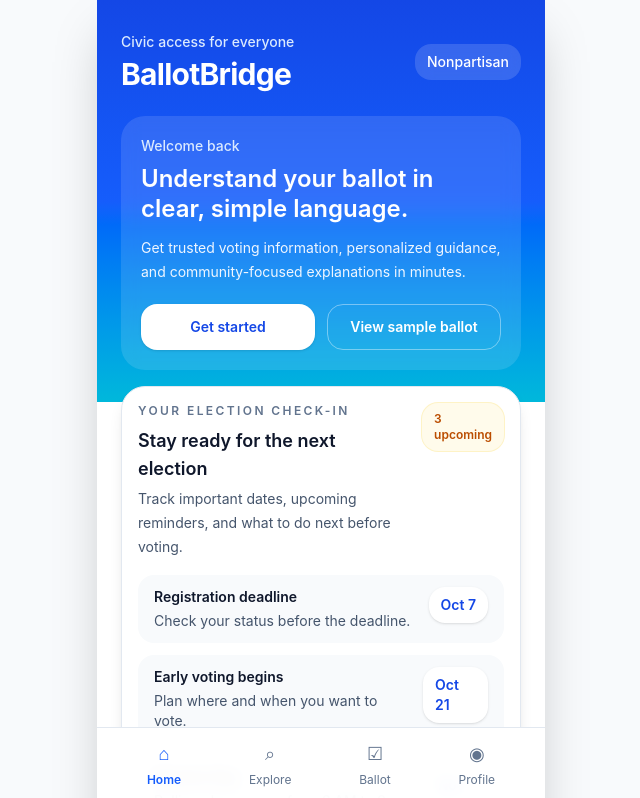
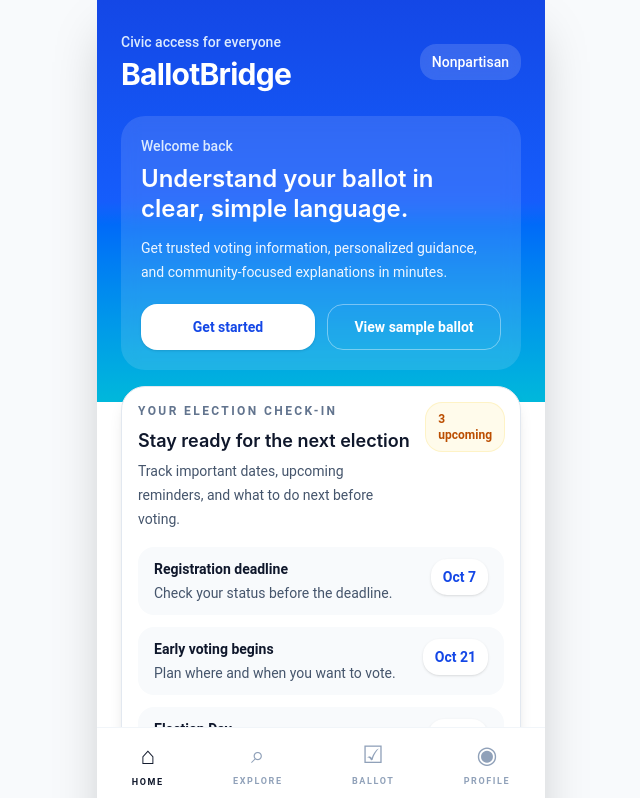
Before and after one commit to TimLi1250/YHack2026, a React (Vite) app in the folder frontend/: page / in a window 1280 px wide. Shown: the top 798 px of the page, without its empty margins (319-959 px from the left). Built offline with nearby package versions, Linux system fonts and the light colour scheme.

Commit message:
profiles done

```diff
--- a/frontend/src/ballot.tsx
+++ b/frontend/src/ballot.tsx
@@ -1,4 +1,8 @@
 import type { UserProfile } from "./profile";
+
+const headingFontStyle = {
+  fontFamily: 'Inter, system-ui, -apple-system, BlinkMacSystemFont, "Segoe UI", sans-serif',
+};
 
 type BallotPageProps = {
   profile: UserProfile;
@@ -79,13 +83,18 @@ export default function BallotPage({
       : profile.state || profile.city || "your area";
 
   return (
-    <div className="min-h-screen bg-slate-50 text-slate-900">
+    <div
+      className="min-h-screen bg-slate-50 text-slate-900"
+      style={{ fontFamily: "Roboto, sans-serif" }}
+    >
       <div className="mx-auto flex min-h-screen max-w-md flex-col bg-white shadow-2xl">
         <div className="bg-gradient-to-b from-blue-700 via-blue-600 to-cyan-500 px-6 pb-8 pt-8 text-white">
           <div className="mb-6 flex items-center justify-between">
             <div>
               <p className="text-sm font-medium text-blue-100">Your voting plan</p>
-              <h1 className="mt-1 text-3xl font-bold tracking-tight">Ballot hub</h1>
+              <h1 className="mt-1 text-3xl font-bold tracking-tight" style={headingFontStyle}>
+                Ballot hub
+              </h1>
             </div>
             <button
               type="button"
@@ -98,7 +107,7 @@ export default function BallotPage({
 
           <div className="rounded-3xl bg-white/12 p-5 backdrop-blur">
             <p className="text-sm font-medium text-blue-100">Plan before Election Day</p>
-            <h2 className="mt-2 text-2xl font-semibold leading-tight">
+            <h2 className="mt-2 text-2xl font-semibold leading-tight" style={headingFontStyle}>
               Check readiness, find polling places, and request your ballot in one view.
             </h2>
             <p className="mt-3 text-sm leading-6 text-blue-50">
@@ -115,7 +124,7 @@ export default function BallotPage({
                 <p className="text-xs font-semibold uppercase tracking-[0.2em] text-slate-500">
                   Am I ready to vote?
                 </p>
-                <h3 className="mt-2 text-lg font-semibold text-slate-900">
+                <h3 className="mt-2 text-lg font-semibold text-slate-900" style={headingFontStyle}>
                   Quick readiness check
                 </h3>
                 <p className="mt-1 text-sm leading-6 text-slate-600">
@@ -155,7 +164,7 @@ export default function BallotPage({
                 <p className="text-xs font-semibold uppercase tracking-[0.2em] text-slate-500">
                   Polling locations
                 </p>
-                <h3 className="mt-2 text-lg font-semibold text-slate-900">
+                <h3 className="mt-2 text-lg font-semibold text-slate-900" style={headingFontStyle}>
                   Places near {locationLabel}
                 </h3>
                 <p className="mt-1 text-sm leading-6 text-slate-600">
@@ -195,7 +204,7 @@ export default function BallotPage({
             <div className="flex items-start justify-between gap-4">
               <div>
                 <p className="text-sm font-semibold text-emerald-700">Request your ballot</p>
-                <h4 className="mt-1 text-lg font-semibold text-slate-900">
+                <h4 className="mt-1 text-lg font-semibold text-slate-900" style={headingFontStyle}>
                   Vote by mail if that works better for you
                 </h4>
                 <p className="mt-2 text-sm leading-6 text-slate-700">
@@ -238,40 +247,42 @@ export default function BallotPage({
         </div>
 
         <div className="pointer-events-none fixed inset-x-0 bottom-0 z-50">
-          <div className="pointer-events-auto mx-auto flex w-full max-w-md items-center justify-around border-t border-slate-200 bg-white/95 px-4 py-3 backdrop-blur">
+          <nav className="pointer-events-auto mx-auto max-w-md border-t border-slate-100 bg-white">
+          <div className="mx-auto flex h-[4.5rem] max-w-md items-center justify-around">
           <button
             type="button"
             onClick={onOpenHome}
-            className="flex flex-col items-center gap-1 text-xs text-slate-500 transition hover:text-blue-600"
+            className="flex flex-col items-center gap-1 px-4 py-2 text-slate-400 transition-colors hover:text-slate-600"
           >
-            <span className="text-lg">⌂</span>
-            Home
+            <span className="text-xl sm:text-2xl">⌂</span>
+            <span className="text-[9px] font-bold uppercase tracking-[0.18em]">Home</span>
           </button>
           <button
             type="button"
             onClick={onOpenExplore}
-            className="flex flex-col items-center gap-1 text-xs text-slate-500 transition hover:text-blue-600"
+            className="flex flex-col items-center gap-1 px-4 py-2 text-slate-400 transition-colors hover:text-slate-600"
           >
-            <span className="text-lg">⌕</span>
-            Explore
+            <span className="text-xl sm:text-2xl">⌕</span>
+            <span className="text-[9px] font-bold uppercase tracking-[0.18em]">Explore</span>
           </button>
           <button
             type="button"
             onClick={onOpenBallot}
-            className="flex flex-col items-center gap-1 text-xs font-semibold text-blue-600"
+            className="flex flex-col items-center gap-1 px-4 py-2 text-[#0F172A]"
           >
-            <span className="text-lg">☑</span>
-            Ballot
+            <span className="text-xl sm:text-2xl">☑</span>
+            <span className="text-[9px] font-bold uppercase tracking-[0.18em]">Ballot</span>
           </button>
           <button
             type="button"
             onClick={onOpenProfile}
-            className="flex flex-col items-center gap-1 text-xs text-slate-500 transition hover:text-blue-600"
+            className="flex flex-col items-center gap-1 px-4 py-2 text-slate-400 transition-colors hover:text-slate-600"
           >
-            <span className="text-lg">◉</span>
-            Profile
+            <span className="text-xl sm:text-2xl">◉</span>
+            <span className="text-[9px] font-bold uppercase tracking-[0.18em]">Profile</span>
           </button>
         </div>
+          </nav>
         </div>
       </div>
     </div>
--- a/frontend/src/explore.tsx
+++ b/frontend/src/explore.tsx
@@ -1,5 +1,9 @@
 import { useMemo, useState } from "react";
 import type { UserProfile } from "./profile";
+
+const headingFontStyle = {
+  fontFamily: 'Inter, system-ui, -apple-system, BlinkMacSystemFont, "Segoe UI", sans-serif',
+};
 
 type ExplorePageProps = {
   profile: UserProfile;
@@ -70,13 +74,18 @@ export default function ExplorePage({
   };
 
   return (
-    <div className="min-h-screen bg-slate-50 text-slate-900">
+    <div
+      className="min-h-screen bg-slate-50 text-slate-900"
+      style={{ fontFamily: "Roboto, sans-serif" }}
+    >
       <div className="mx-auto flex min-h-screen max-w-md flex-col bg-white shadow-2xl">
         <div className="bg-gradient-to-b from-blue-700 via-blue-600 to-cyan-500 px-6 pb-8 pt-8 text-white">
           <div className="mb-6 flex items-center justify-between">
             <div>
               <p className="text-sm font-medium text-blue-100">Ballot Q&A</p>
-              <h1 className="mt-1 text-3xl font-bold tracking-tight">Explore</h1>
+              <h1 className="mt-1 text-3xl font-bold tracking-tight" style={headingFontStyle}>
+                Explore
+              </h1>
             </div>
             <button
               type="button"
@@ -89,7 +98,7 @@ export default function ExplorePage({
 
           <div className="rounded-3xl bg-white/12 p-5 backdrop-blur">
             <p className="text-sm font-medium text-blue-100">Ask us anything about the ballot</p>
-            <h2 className="mt-2 text-2xl font-semibold leading-tight">
+            <h2 className="mt-2 text-2xl font-semibold leading-tight" style={headingFontStyle}>
               A chat-style assistant for voting questions and ballot explanations.
             </h2>
             <p className="mt-3 text-sm leading-6 text-blue-50">
@@ -105,7 +114,7 @@ export default function ExplorePage({
                 <p className="text-xs font-semibold uppercase tracking-[0.2em] text-slate-500">
                   Chat assistant
                 </p>
-                <h3 className="mt-2 text-lg font-semibold text-slate-900">
+                <h3 className="mt-2 text-lg font-semibold text-slate-900" style={headingFontStyle}>
                   Ask a ballot question
                 </h3>
                 <p className="mt-1 text-sm leading-6 text-slate-600">
@@ -176,7 +185,7 @@ export default function ExplorePage({
             <div className="flex items-start justify-between gap-4">
               <div>
                 <p className="text-sm font-semibold text-emerald-700">Better answers start here</p>
-                <h4 className="mt-1 text-lg font-semibold text-slate-900">
+                <h4 className="mt-1 text-lg font-semibold text-slate-900" style={headingFontStyle}>
                   Add your city and state for more relevant ballot guidance
                 </h4>
                 <p className="mt-2 text-sm leading-6 text-slate-700">
@@ -199,40 +208,42 @@ export default function ExplorePage({
         </div>
 
         <div className="pointer-events-none fixed inset-x-0 bottom-0 z-50">
-          <div className="pointer-events-auto mx-auto flex w-full max-w-md items-center justify-around border-t border-slate-200 bg-white/95 px-4 py-3 backdrop-blur">
+          <nav className="pointer-events-auto mx-auto max-w-md border-t border-slate-100 bg-white">
+          <div className="mx-auto flex h-[4.5rem] max-w-md items-center justify-around">
           <button
             type="button"
             onClick={onOpenHome}
-            className="flex flex-col items-center gap-1 text-xs text-slate-500 transition hover:text-blue-600"
+            className="flex flex-col items-center gap-1 px-4 py-2 text-slate-400 transition-colors hover:text-slate-600"
           >
-            <span className="text-lg">⌂</span>
-            Home
+            <span className="text-xl sm:text-2xl">⌂</span>
+            <span className="text-[9px] font-bold uppercase tracking-[0.18em]">Home</span>
           </button>
           <button
             type="button"
             onClick={onOpenExplore}
-            className="flex flex-col items-center gap-1 text-xs font-semibold text-blue-600"
+            className="flex flex-col items-center gap-1 px-4 py-2 text-[#0F172A]"
           >
-            <span className="text-lg">⌕</span>
-            Explore
+            <span className="text-xl sm:text-2xl">⌕</span>
+            <span className="text-[9px] font-bold uppercase tracking-[0.18em]">Explore</span>
           </button>
           <button
             type="button"
             onClick={onOpenBallot}
-            className="flex flex-col items-center gap-1 text-xs text-slate-500 transition hover:text-blue-600"
+            className="flex flex-col items-center gap-1 px-4 py-2 text-slate-400 transition-colors hover:text-slate-600"
           >
-            <span className="text-lg">☑</span>
-            Ballot
+            <span className="text-xl sm:text-2xl">☑</span>
+            <span className="text-[9px] font-bold uppercase tracking-[0.18em]">Ballot</span>
           </button>
           <button
             type="button"
             onClick={onOpenProfile}
-            className="flex flex-col items-center gap-1 text-xs text-slate-500 transition hover:text-blue-600"
+            className="flex flex-col items-center gap-1 px-4 py-2 text-slate-400 transition-colors hover:text-slate-600"
           >
-            <span className="text-lg">◉</span>
-            Profile
+            <span className="text-xl sm:text-2xl">◉</span>
+            <span className="text-[9px] font-bold uppercase tracking-[0.18em]">Profile</span>
           </button>
         </div>
+          </nav>
         </div>
       </div>
     </div>
--- a/frontend/src/homepage.tsx
+++ b/frontend/src/homepage.tsx
@@ -3,6 +3,10 @@ type VotingAssistantHomepageProps = {
   onOpenExplore: () => void;
   onOpenBallot: () => void;
   onOpenHome: () => void;
+};
+
+const headingFontStyle = {
+  fontFamily: 'Inter, system-ui, -apple-system, BlinkMacSystemFont, "Segoe UI", sans-serif',
 };
 
 export default function VotingAssistantHomepage({
@@ -48,13 +52,18 @@ export default function VotingAssistantHomepage({
   ];
 
   return (
-    <div className="min-h-screen bg-slate-50 text-slate-900">
+    <div
+      className="min-h-screen bg-slate-50 text-slate-900"
+      style={{ fontFamily: "Roboto, sans-serif" }}
+    >
       <div className="mx-auto flex min-h-screen max-w-md flex-col bg-white shadow-2xl">
         <div className="bg-gradient-to-b from-blue-700 via-blue-600 to-cyan-500 px-6 pb-8 pt-8 text-white">
           <div className="mb-6 flex items-center justify-between">
             <div>
               <p className="text-sm font-medium text-blue-100">Civic access for everyone</p>
-              <h1 className="mt-1 text-3xl font-bold tracking-tight">BallotBridge</h1>
+              <h1 className="mt-1 text-3xl font-bold tracking-tight" style={headingFontStyle}>
+                BallotBridge
+              </h1>
             </div>
             <div className="rounded-2xl bg-white/15 px-3 py-2 text-sm font-medium backdrop-blur">
               Nonpartisan
@@ -63,7 +72,7 @@ export default function VotingAssistantHomepage({
 
           <div className="rounded-3xl bg-white/12 p-5 backdrop-blur">
             <p className="text-sm font-medium text-blue-100">Welcome back</p>
-            <h2 className="mt-2 text-2xl font-semibold leading-tight">
+            <h2 className="mt-2 text-2xl font-semibold leading-tight" style={headingFontStyle}>
               Understand your ballot in clear, simple language.
             </h2>
             <p className="mt-3 text-sm leading-6 text-blue-50">
@@ -93,7 +102,7 @@ export default function VotingAssistantHomepage({
                 <p className="text-xs font-semibold uppercase tracking-[0.2em] text-slate-500">
                   Your election check-in
                 </p>
-                <h3 className="mt-2 text-lg font-semibold text-slate-900">
+                <h3 className="mt-2 text-lg font-semibold text-slate-900" style={headingFontStyle}>
                   Stay ready for the next election
                 </h3>
                 <p className="mt-1 text-sm leading-6 text-slate-600">
@@ -136,7 +145,7 @@ export default function VotingAssistantHomepage({
         <div className="px-6 pb-24 pt-6">
           <div className="mb-5 flex items-center justify-between">
             <div>
-              <h3 className="text-lg font-semibold">How we help</h3>
+              <h3 className="text-lg font-semibold" style={headingFontStyle}>How we help</h3>
               <p className="text-sm text-slate-500">Designed for first-time and underserved voters</p>
             </div>
             <button
@@ -159,7 +168,9 @@ export default function VotingAssistantHomepage({
                     {feature.icon}
                   </div>
                   <div>
-                    <h4 className="text-base font-semibold">{feature.title}</h4>
+                    <h4 className="text-base font-semibold" style={headingFontStyle}>
+                      {feature.title}
+                    </h4>
                     <p className="mt-1 text-sm leading-6 text-slate-600">{feature.desc}</p>
                   </div>
                 </div>
@@ -171,7 +182,7 @@ export default function VotingAssistantHomepage({
             <div className="flex items-start justify-between gap-4">
               <div>
                 <p className="text-sm font-semibold text-emerald-700">Impact mode</p>
-                <h4 className="mt-1 text-lg font-semibold text-slate-900">
+                <h4 className="mt-1 text-lg font-semibold text-slate-900" style={headingFontStyle}>
                   Explore what matters to your community
                 </h4>
                 <p className="mt-2 text-sm leading-6 text-slate-700">
@@ -194,40 +205,42 @@ export default function VotingAssistantHomepage({
         </div>
 
         <div className="pointer-events-none fixed inset-x-0 bottom-0 z-50">
-          <div className="pointer-events-auto mx-auto flex w-full max-w-md items-center justify-around border-t border-slate-200 bg-white/95 px-4 py-3 backdrop-blur">
+          <nav className="pointer-events-auto mx-auto max-w-md border-t border-slate-100 bg-white">
+          <div className="mx-auto flex h-[4.5rem] max-w-md items-center justify-around">
           <button
             type="button"
             onClick={onOpenHome}
-            className="flex flex-col items-center gap-1 text-xs font-semibold text-blue-600"
+            className="flex flex-col items-center gap-1 px-4 py-2 text-xs font-semibold text-[#0F172A]"
           >
-            <span className="text-lg">⌂</span>
-            Home
+            <span className="text-xl sm:text-2xl">⌂</span>
+            <span className="text-[9px] font-bold uppercase tracking-[0.18em]">Home</span>
           </button>
           <button
             type="button"
             onClick={onOpenExplore}
-            className="flex flex-col items-center gap-1 text-xs text-slate-500 transition hover:text-blue-600"
+            className="flex flex-col items-center gap-1 px-4 py-2 text-slate-400 transition-colors hover:text-slate-600"
           >
-            <span className="text-lg">⌕</span>
-            Explore
+            <span className="text-xl sm:text-2xl">⌕</span>
+            <span className="text-[9px] font-bold uppercase tracking-[0.18em]">Explore</span>
           </button>
           <button
             type="button"
             onClick={onOpenBallot}
-            className="flex flex-col items-center gap-1 text-xs text-slate-500 transition hover:text-blue-600"
+            className="flex flex-col items-center gap-1 px-4 py-2 text-slate-400 transition-colors hover:text-slate-600"
           >
-            <span className="text-lg">☑</span>
-            Ballot
+            <span className="text-xl sm:text-2xl">☑</span>
+            <span className="text-[9px] font-bold uppercase tracking-[0.18em]">Ballot</span>
           </button>
           <button
             type="button"
             onClick={onOpenProfile}
-            className="flex flex-col items-center gap-1 text-xs text-slate-500 transition hover:text-blue-600"
+            className="flex flex-col items-center gap-1 px-4 py-2 text-slate-400 transition-colors hover:text-slate-600"
           >
-            <span className="text-lg">◉</span>
-            Profile
+            <span className="text-xl sm:text-2xl">◉</span>
+            <span className="text-[9px] font-bold uppercase tracking-[0.18em]">Profile</span>
           </button>
         </div>
+          </nav>
         </div>
       </div>
     </div>
--- a/frontend/src/profile.tsx
+++ b/frontend/src/profile.tsx
@@ -66,17 +66,15 @@ const interestOptions = [
   "Student Debt",
 ];
 
+const headingFontStyle = {
+  fontFamily: 'Inter, system-ui, -apple-system, BlinkMacSystemFont, "Segoe UI", sans-serif',
+};
+
 function parseInterests(value: string) {
   return value
     .split(/[,;\n]+/)
     .map((item) => item.trim())
     .filter(Boolean);
-}
-
-function navClass(isActive: boolean) {
-  return isActive
-    ? "text-[#0F172A]"
-    : "text-slate-400 transition-colors hover:text-slate-600";
 }
 
 export default function ProfilePage({
@@ -130,7 +128,10 @@ export default function ProfilePage({
   };
 
   return (
-    <div className="min-h-screen bg-[#FBFBFA] text-[#0F172A] selection:bg-slate-200">
+    <div
+      className="min-h-screen bg-[#FBFBFA] text-[#0F172A] selection:bg-slate-200"
+      style={{ fontFamily: "Roboto, sans-serif" }}
+    >
       <div className="mx-auto flex min-h-screen max-w-md flex-col bg-[#FBFBFA] shadow-2xl">
         <main className="px-6 pb-24 pt-8">
         <div className="mb-6 flex justify-end">
@@ -148,12 +149,11 @@ export default function ProfilePage({
           <span className="mb-4 inline-block rounded-full bg-slate-100 px-3 py-1 text-[10px] font-bold uppercase tracking-[0.24em] text-slate-600">
             Voter Setup
           </span>
-          <h1 className="text-4xl font-black tracking-tight">
+          <h1 className="text-4xl font-black tracking-tight" style={headingFontStyle}>
             Build your voter profile.
           </h1>
           <p className="mt-4 max-w-[28rem] text-base leading-relaxed text-slate-500">
-            Tailor your ballot information by sharing your priorities. This helps us highlight
-            candidates that align with your values without changing the backend profile schema.
+            Tailor your ballot information by sharing your priorities.
           </p>
         </div>
 
@@ -164,7 +164,9 @@ export default function ProfilePage({
                 ☺︎
               </div>
               <div>
-                <h2 className="text-lg font-bold">Demographics</h2>
+                <h2 className="text-lg font-bold" style={headingFontStyle}>
+                  Demographics
+                </h2>
                 <p className="text-xs text-slate-400">General information about you</p>
               </div>
             </div>
@@ -270,7 +272,9 @@ export default function ProfilePage({
                 ⌖
               </div>
               <div>
-                <h2 className="text-lg font-bold">Location</h2>
+                <h2 className="text-lg font-bold" style={headingFontStyle}>
+                  Location
+                </h2>
                 <p className="text-xs text-slate-400">Where you'll be voting</p>
               </div>
             </div>
@@ -310,7 +314,9 @@ export default function ProfilePage({
                 ♡
               </div>
               <div>
-                <h2 className="text-lg font-bold">Interests & Priorities</h2>
+                <h2 className="text-lg font-bold" style={headingFontStyle}>
+                  Interests & Priorities
+                </h2>
                 <p className="text-xs text-slate-400">Issues that matter most to you</p>
               </div>
             </div>
@@ -410,7 +416,7 @@ export default function ProfilePage({
           <button
             type="button"
             onClick={onOpenHome}
-            className={`flex flex-col items-center gap-1 px-4 py-2 ${navClass(false)}`}
+            className="flex flex-col items-center gap-1 px-4 py-2 text-slate-400 transition-colors hover:text-slate-600"
           >
             <span className="text-xl sm:text-2xl">⌂</span>
             <span className="text-[9px] font-bold uppercase tracking-[0.18em]">Home</span>
@@ -418,7 +424,7 @@ export default function ProfilePage({
           <button
             type="button"
             onClick={onOpenExplore}
-            className={`flex flex-col items-center gap-1 px-4 py-2 ${navClass(false)}`}
+            className="flex flex-col items-center gap-1 px-4 py-2 text-slate-400 transition-colors hover:text-slate-600"
           >
             <span className="text-xl sm:text-2xl">⌕</span>
             <span className="text-[9px] font-bold uppercase tracking-[0.18em]">Explore</span>
@@ -426,7 +432,7 @@ export default function ProfilePage({
           <button
             type="button"
             onClick={onOpenBallot}
-            className={`flex flex-col items-center gap-1 px-4 py-2 ${navClass(false)}`}
+            className="flex flex-col items-center gap-1 px-4 py-2 text-slate-400 transition-colors hover:text-slate-600"
           >
             <span className="text-xl sm:text-2xl">☑</span>
             <span className="text-[9px] font-bold uppercase tracking-[0.18em]">Ballot</span>
@@ -434,7 +440,7 @@ export default function ProfilePage({
           <button
             type="button"
             onClick={onOpenProfile}
-            className={`flex flex-col items-center gap-1 px-4 py-2 ${navClass(true)}`}
+            className="flex flex-col items-center gap-1 px-4 py-2 text-[#0F172A]"
           >
             <span className="text-xl sm:text-2xl">◉</span>
             <span className="text-[9px] font-bold uppercase tracking-[0.18em]">Profile</span>
```
Also changed, not shown: 4 other files (tests, documents, lock files or other folders).
